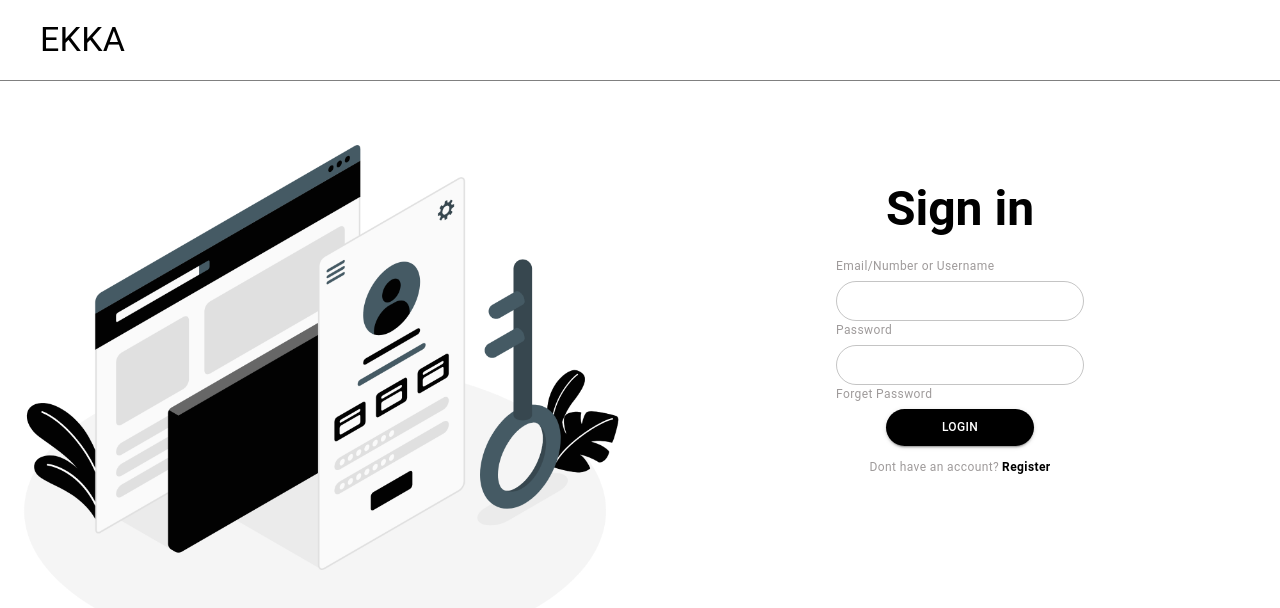
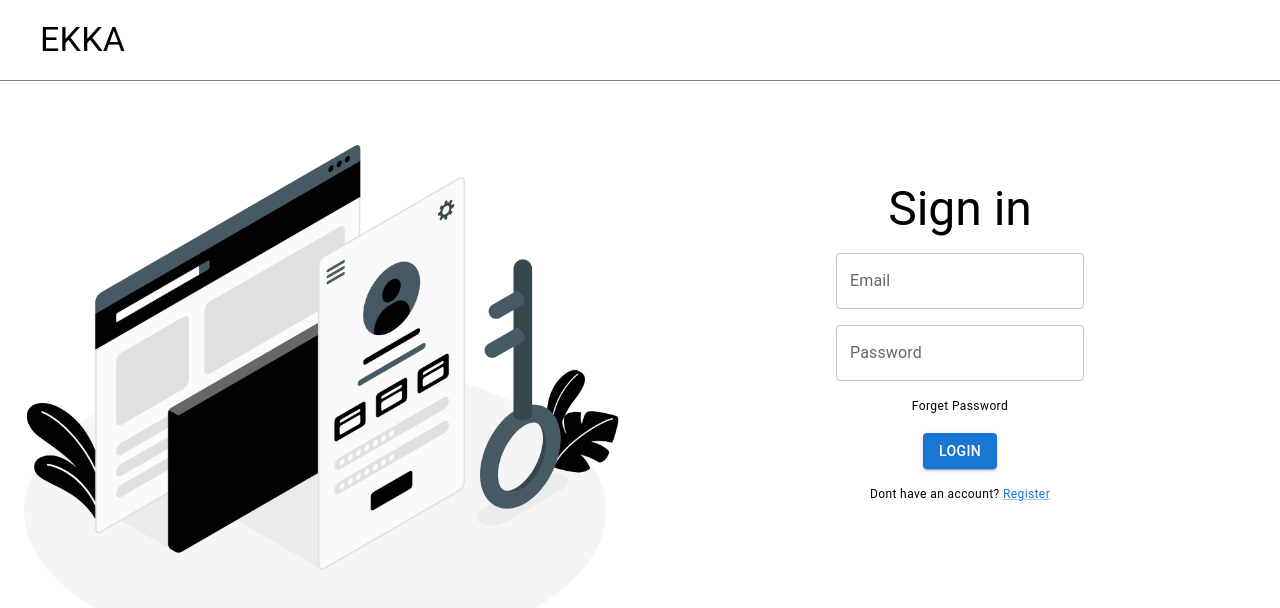
Before and after one commit to abidali671/e-store-dashboard, a React (Create React App) app: page /login in a window 1280 px wide. Shown: the top 608 px of the page. Built offline with nearby package versions, Linux system fonts and the light colour scheme.

Commit message:
refactor sign in page & auth container

```diff
--- a/src/components/auth_container/auth_container.styles.ts
+++ b/src/components/auth_container/auth_container.styles.ts
@@ -1,3 +1,9 @@
-export const style = {
-	width: 100,
+import { SxProps, Theme } from '@mui/material';
+
+export const image: SxProps<Theme> = {
+	width: '100%',
+	objectFit: 'cover',
+	'@media screen and (max-width: 600px)': {
+		display: 'none',
+	},
 };
--- a/src/components/auth_container/index.tsx
+++ b/src/components/auth_container/index.tsx
@@ -1,8 +1,7 @@
-import React from 'react';
 import { Box, Grid } from '@mui/material';
 import { Navbar } from '../../components';
 import * as types from './auth_container.types';
-import * as styles from '../../pages/auth/login/sign_in.styles';
+import * as styles from './auth_container.styles';
 
 import SignInImg from '../../assests/account.png';
 const AuthContainer: types.ComponentT = ({ children }: types.PropsT) => {
@@ -10,14 +9,11 @@ const AuthContainer: types.ComponentT = ({ children }: types.PropsT) => {
 		<Box>
 			<Navbar />
 			<Box sx={{ flexGrow: 1, justifyContent: 'center', alignItem: 'center' }}>
-				{/* grid layout */}
 				<Grid container columns={12}>
 					<Grid item lg={6} md={6} xs={6}>
-						{/* side Image */}
 						<Box component='img' src={SignInImg} sx={styles.image} />
 					</Grid>
 					<Grid item lg={6} md={6} sm={12} flexGrow={1}>
-						{/* Sign in */}
 						{children}
 					</Grid>
 				</Grid>
--- a/src/components/formik_text_field/index.tsx
+++ b/src/components/formik_text_field/index.tsx
@@ -37,6 +37,7 @@ const FormikTextField: ComponentT = (props: FormikValues) => {
 			type={type}
 			multiline={multiline}
 			minRows={minRows}
+			fullWidth
 		/>
 	);
 };
--- a/src/pages/auth/login/index.tsx
+++ b/src/pages/auth/login/index.tsx
@@ -1,109 +1,31 @@
-import { Button, TextField, Typography } from '@mui/material';
+import { Link, Typography } from '@mui/material';
+import { LoadingButton } from '@mui/lab';
 import Box from '@mui/material/Box';
-import Paper from '@mui/material/Paper';
-import Grid from '@mui/material/Grid';
-// import '../../styles.css';
-import { AuthContainer } from '../../../components';
+import { AuthContainer, FormikTextField, FormWrapper } from '../../../components';
 import useLogin from './login.hook';
-import SignInImg from '../../../assests/Rectangle5.png';
-import * as types from './sign_in.types';
-import * as styles from '../login/sign_in.styles';
-const Login: types.ComponentT =  () => {
+import * as types from './login.types';
+import * as styles from './login.styles';
+
+const Login: types.ComponentT = () => {
 	const { formik } = useLogin();
+
 	return (
 		<AuthContainer>
 			<Box sx={styles.root}>
-				<form className='flex-form' onSubmit={formik.handleSubmit}>
-					<Typography
-						variant='h3'
-						sx={{ color: 'black', fontWeight: 'bold' }}
-						display='block'
-						style={{ textAlign: 'center' }}
-					>
-						Sign in
-					</Typography>
-					<br />
-					<Typography
-						variant='caption'
-						sx={{ color: '#9F9B9B', textAlign: 'left' }}
-						display='block'
-						style={{ textAlign: 'left' }}
-						gutterBottom
-					>
-						Email/Number or Username
-					</Typography>
-					<TextField
-						id='email'
-						name='email'
-						value={formik.values.email}
-						onChange={formik.handleChange}
-						error={formik.touched.email && Boolean(formik.errors.email)}
-						helperText={formik.touched.email && formik.errors.email}
-						className='inputRounded'
-						placeholder=''
-						variant='outlined'
-						size='small'
-						sx={styles.textField}
-					/>
-					<Typography
-						variant='caption'
-						textAlign='left'
-						sx={{ color: '#9F9B9B' }}
-						display='block'
-						gutterBottom
-					>
-						Password
-					</Typography>
-					<TextField
-						id='password'
-						name='password'
-						className='inputRounded'
-						placeholder=''
-						variant='outlined'
-						size='small'
-						type='password'
-						value={formik.values.password}
-						onChange={formik.handleChange}
-						sx={styles.textField}
-						error={formik.touched.password && Boolean(formik.errors.password)}
-						helperText={formik.touched.password && formik.errors.password}
-					/>
-					<Typography
-						variant='caption'
-						textAlign='left'
-						sx={{ color: '#9F9B9B' }}
-						display='block'
-						gutterBottom
-					>
-						Forget Password
-					</Typography>
-					<Button
-						style={{
-							borderRadius: 50,
-							backgroundColor: 'black',
-							width: '60%',
-							fontSize: '12px',
-							textAlign: 'center',
-							padding: '8px',
-						}}
-						className='form-btn'
-						size='medium'
-						color='primary'
-						variant='contained'
-						type='submit'
-					>
-						LOGIN
-					</Button>
-					<Typography
-						variant='caption'
-						textAlign='center'
-						sx={{ color: '#9F9B9B',display:'flex',alignItems:'center',justifyContent:'center' }}
-						display='block'
-
-					>
-						Dont have an account?  <p style={{fontWeight:'bolder', paddingLeft:'3px', color:'black'}}> Register</p>
-					</Typography>
-				</form>
+				<Box component='form' onSubmit={formik.handleSubmit}>
+					<FormWrapper>
+						<Typography variant='h3'>Sign in</Typography>
+						<FormikTextField name='email' label='Email' {...formik} />
+						<FormikTextField name='password' type='password' label='Password' {...formik} />
+						<Typography variant='caption'>Forget Password</Typography>
+						<LoadingButton variant='contained' type='submit'>
+							LOGIN
+						</LoadingButton>
+						<Typography variant='caption'>
+							Dont have an account? <Link href='#'> Register</Link>
+						</Typography>
+					</FormWrapper>
+				</Box>
 			</Box>
 		</AuthContainer>
 	);
--- a/src/pages/auth/login/login.hook.ts
+++ b/src/pages/auth/login/login.hook.ts
@@ -1,24 +1,19 @@
 import { useFormik } from 'formik';
-import * as yup from 'yup';
+import validationSchema from './login.schema';
+import { FormValues } from './login.types';
 
 const useLogin = () => {
-	const validationSchema = yup.object({
-		email: yup.string().email('Enter a valid email').required('Email is required'),
-		password: yup
-			.string()
-			.min(8, 'Password should be of minimum 8 characters length')
-			.required('Password is required'),
-	});
+	const handleSubmit = (values: FormValues) => {
+		alert(JSON.stringify(values, null, 2));
+	};
 
 	const formik = useFormik({
+		validationSchema,
 		initialValues: {
 			email: '',
 			password: '',
 		},
-		validationSchema: validationSchema,
-		onSubmit: (values) => {
-			alert(JSON.stringify(values, null, 2));
-		},
+		onSubmit: handleSubmit,
 	});
 
 	return { formik };
--- /dev/null
+++ b/src/pages/auth/login/login.schema.ts
@@ -0,0 +1,11 @@
+import * as yup from 'yup';
+
+const validationSchema = yup.object({
+	email: yup.string().email('Enter a valid email').required('Email is required'),
+	password: yup
+		.string()
+		.min(8, 'Password should be of minimum 8 characters length')
+		.required('Password is required'),
+});
+
+export default validationSchema;
--- /dev/null
+++ b/src/pages/auth/login/login.styles.ts
@@ -0,0 +1,11 @@
+import { SxProps, Theme } from '@mui/material';
+
+export const root: SxProps<Theme> = {
+	width: 'auto',
+	display: 'flex',
+	alignItems: 'center',
+	justifyContent: 'flex-start',
+	flexDirection: 'column',
+	margin: '100px',
+	textAlign: 'center',
+};
--- a/src/pages/auth/login/sign_in.styles.ts
+++ /dev/null
@@ -1,49 +0,0 @@
-// .inputRounded .MuiOutlinedInput-root {
-
-// }
-
-// .flex-form {
-// 	text-align: center;
-// }
-// .signIn-img {
-// 	width: 100%;
-//   object-fit: cover;
-// }
-// .main-signIn {
-//
-// }
-// @media (max-width: 500px) {
-// 	.signIn-img {
-// 		display: none;
-// 	}
-// 	.flex-form {
-// 		/* height: 100vh; */
-// 		justify-content: center;
-// 	}
-// }
-import { SxProps, Theme } from '@mui/material';
-
-export const root: SxProps<Theme> = {
-	width: 'auto',
-	display: 'flex',
-	alignItems: 'center',
-	justifyContent: 'flex-start',
-	flexDirection: 'column',
-	margin: '100px',
-	textAlign: 'center',
-};
-export const image: SxProps<Theme> = {
-	width: '100%',
-	objectFit: 'cover',
-	'@media screen and (max-width: 600px)': {
-		display:'none'
-	  },
-};
-export const textField: SxProps<Theme> = {
-
-	width: '100%',
-	marginbottom: '10px',
-	'& .MuiOutlinedInput-root':{
-		borderRadius: '50px !important',
-	}
-};
--- a/src/pages/auth/login/sign_in.types.ts
+++ /dev/null
@@ -1,3 +0,0 @@
-import React from 'react';
-
-export type ComponentT = React.FC;
```
Also changed, not shown: src/pages/auth/login/login.types.ts (added, +7 -0 lines).
